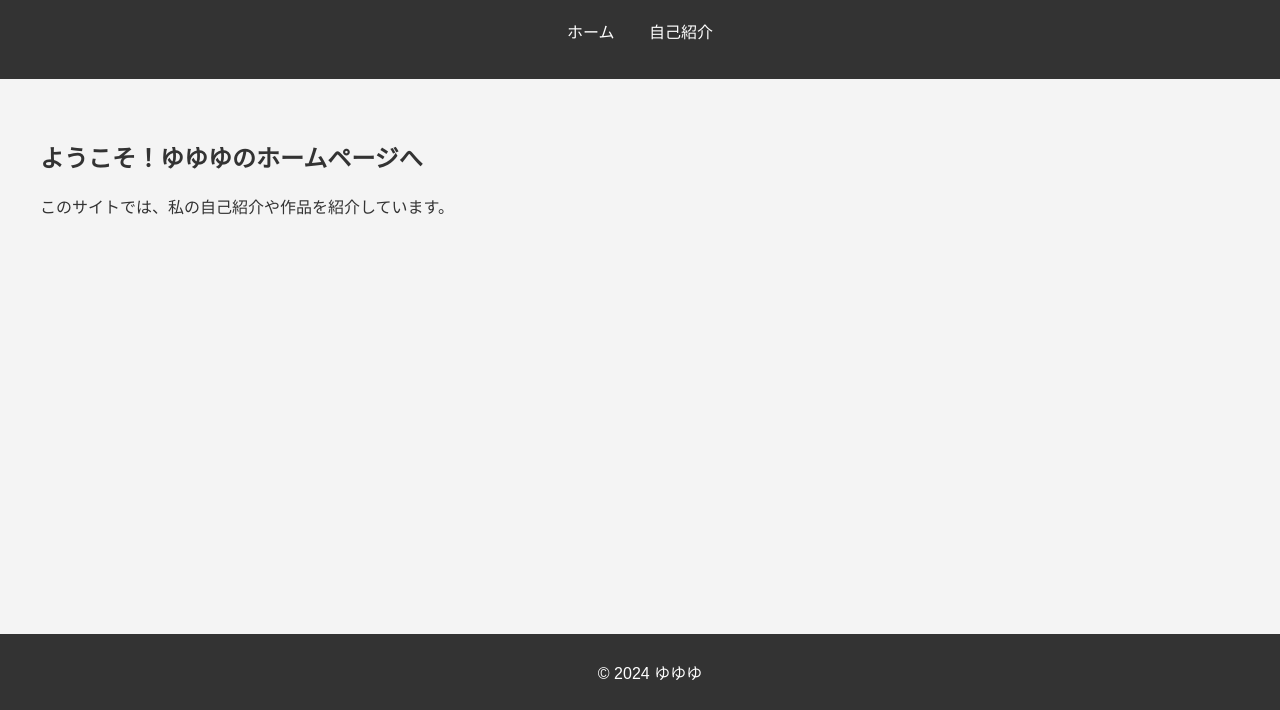
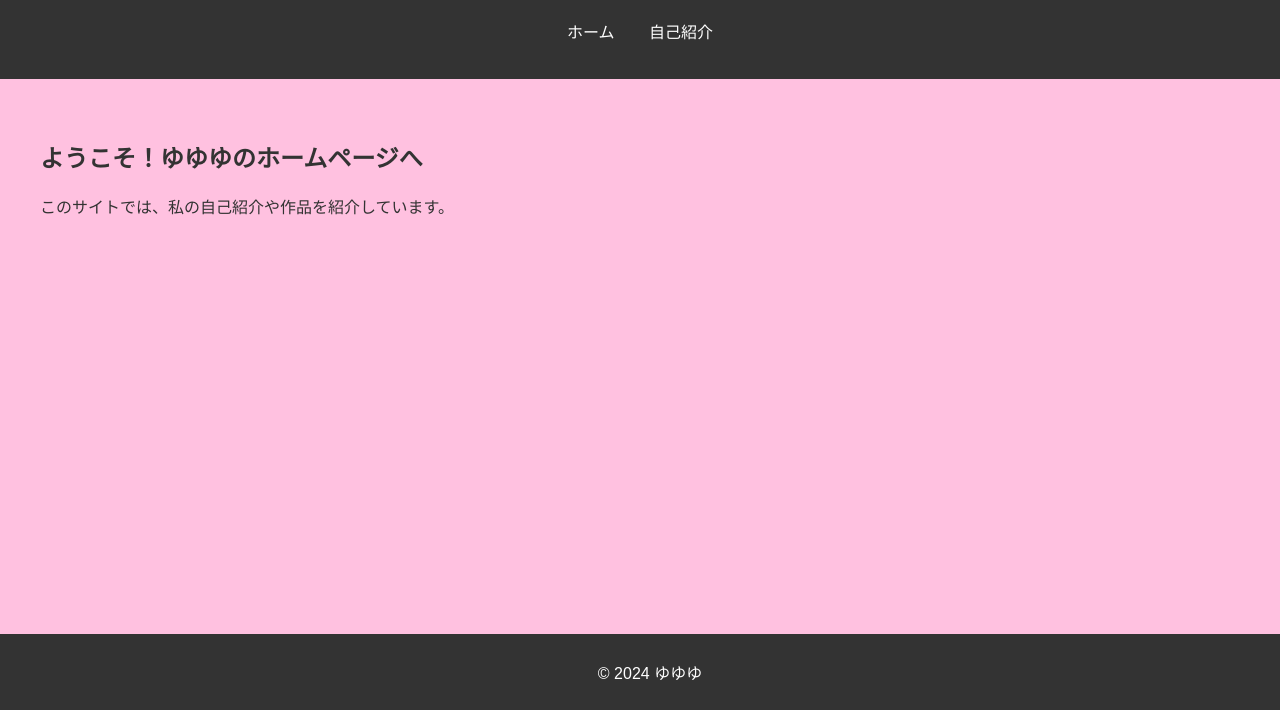
Before and after one commit to yuyuyu1226-yuki/yuyuyu-homepage-app, a plain HTML site: page index.html in a window 1280 px wide. Shown: the part 90-800 px from the top of the page. Drawn offline with Linux system fonts and the light colour scheme.

Commit message:
Update style.css

```diff
--- a/style.css
+++ b/style.css
@@ -1,6 +1,6 @@
 body {
     font-family: Arial, sans-serif;
-    background-color: #f4f4f4;
+    background-color: #ffc1e0;
     color: #333;
     margin: 0;
     padding: 0;
```
